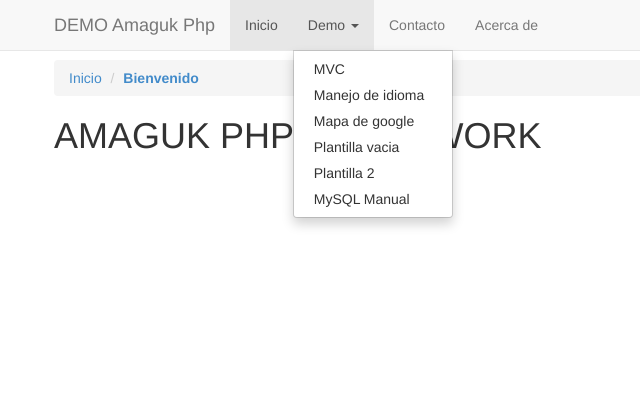
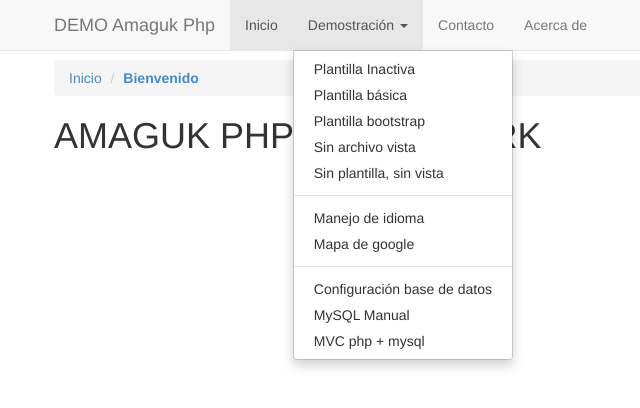
Before and after one commit to agustinistmo/amagukphp, a PHP site: page /index.php/ in a window 1280 px wide, after a click on "Demostración". Shown: the top 408 px of the page, without its empty margins (16-656 px from the left). Run offline with PHP 8.4, Linux system fonts and the light colour scheme; some libraries are stand-ins or nearby versions.

Commit message:
Cambio en los contenidos demostrativos
Cambio en los contenidos demostrativos, el layout principal no requiere
la funcionalidad de reemplazo.

```diff
--- a/application/_layouts/clear.php
+++ /dev/null
@@ -1 +0,0 @@
-<?php  $this->content(); ?>
--- a/application/_layouts/developer.php
+++ /dev/null
@@ -1,4 +0,0 @@
-<?php
-		//require_once 'public/themes/amaguk.index.phtml';
-		$this->replace_layout("amaguk","amaguk");
-?>
--- a/application/_layouts/index.php
+++ b/application/_layouts/index.php
@@ -1,3 +1,111 @@
 <?php
-	$this->replace_layout("amaguk","amaguk");
+//	require_once 'templates/amaguk/final/bootstrap3.php'
 ?>
+<!DOCTYPE html PUBLIC "-//W3C//DTD HTML 4.01 Transitional//EN" "http://www.w3.org/TR/html4/loose.dtd">
+<html lang="es">
+  <head>
+    <meta http-equiv="Content-Type" content="text/html; charset=utf-8">
+    <meta http-equiv="X-UA-Compatible" content="IE=edge">
+    <meta name="viewport" content="width=device-width, initial-scale=1.0">
+    <meta name="description" content="">
+    <meta name="author" content="">
+    <link rel="shortcut icon" href="<?php print MGK_HOME?>/public/ico/favicon.png">
+    <title>DEMO Amaguk PHP Framework</title>
+
+    <!-- Bootstrap core CSS -->
+    <link href="<?php print MGK_HOME?>/public/bootstrap3/css/bootstrap.css" rel="stylesheet">
+    <!-- Custom styles for this template -->
+    <link href="<?php print MGK_HOME?>/public/bootstrap3/css/navbar-fixed-top.css" rel="stylesheet">
+
+    <!-- Just for debugging purposes. Don't actually copy this line! -->
+    <!--[if lt IE 9]><script src="<?php print MGK_HOME?>/docs-assets/js/ie8-responsive-file-warning.js"></script><![endif]-->
+
+    <!-- HTML5 shim and Respond.js IE8 support of HTML5 elements and media queries -->
+    <!--[if lt IE 9]>
+      <script src="https://oss.maxcdn.com/libs/html5shiv/3.7.0/html5shiv.js"></script>
+      <script src="https://oss.maxcdn.com/libs/respond.js/1.3.0/respond.min.js"></script>
+    <![endif]-->
+
+
+	<script type="text/javascript" src="http://ajax.googleapis.com/ajax/libs/jquery/1.8.2/jquery.min.js"></script>
+ </head>
+  <body>
+    <!-- Fixed navbar -->
+    <div class="navbar navbar-default navbar-fixed-top" role="navigation">
+      <div class="container">
+        <div class="navbar-header">
+          <button type="button" class="navbar-toggle" data-toggle="collapse" data-target=".navbar-collapse">
+            <span class="sr-only">Toggle navigation</span>
+            <span class="icon-bar"></span>
+            <span class="icon-bar"></span>
+            <span class="icon-bar"></span>
+          </button>
+          <a class="navbar-brand" href="<?php print MGK_HOME?>/index.php">DEMO Amaguk Php</a>
+        </div>
+        <div class="navbar-collapse collapse">
+          <ul class="nav navbar-nav">
+            <li id="index_ctrl"><a href="<?php print MGK_HOME?>/index.php">Inicio</a></li>
+            <li id="demo_ctrl" class="dropdown">
+              <a href="#" class="dropdown-toggle" data-toggle="dropdown">Demostración <b class="caret"></b></a>
+              <ul class="dropdown-menu">
+				<li ><a href="<?php print MGK_HOME?>/index.php/demo/plantilla_inactiva">Plantilla Inactiva</a></li>
+				<li ><a href="<?php print MGK_HOME?>/index.php/demo/plantilla_basica">Plantilla básica</a></li>
+				<li ><a href="<?php print MGK_HOME?>/index.php/demo/plantilla_bootstrap">Plantilla bootstrap</a></li>
+				<li ><a href="<?php print MGK_HOME?>/index.php/demo/sin_vista">Sin archivo vista</a></li>
+				<li ><a href="<?php print MGK_HOME?>/index.php/demo/json">Sin plantilla, sin vista</a></li>
+				<li class="divider"></li>
+                <li ><a href="<?php print MGK_HOME?>/index.php/demo/lang">Manejo de idioma</a></li>
+				<li ><a href="<?php print MGK_HOME?>/index.php/demo/mapa">Mapa de google</a></li>
+				<li class="divider"></li>
+				<li ><a href="<?php print MGK_HOME?>/index.php/demo/configuracion_db">Configuración base de datos</a></li>
+				<li ><a href="<?php print MGK_HOME?>/index.php/demo/consulta">MySQL Manual</a></li>
+                <li ><a href="<?php print MGK_HOME?>/index.php/demo">MVC php + mysql </a></li>
+              </ul>
+            </li>
+
+
+			<li id="index_ctrl"><a target="_blank" href="http://amagukmx.wordpress.com/">Contacto</a></li>
+			<li id="index_ctrl"><a href="<?php print MGK_HOME?>/index.php/demo/acercade">Acerca de</a></li>
+          </ul>
+
+          <ul class="nav navbar-nav navbar-right">
+            <?php if ($this->session->usuario != null ) :?>
+            <li class="dropdown">
+              <a href="#" class="dropdown-toggle" data-toggle="dropdown"> <span class="glyphicon glyphicon-user"></span> <?php print $this->session->usuario->getUsuario_email()?> <b class="caret"></b></a>
+              <ul class="dropdown-menu">
+                <li><a href="<?php print MGK_HOME?>/index.php/usuario"><span class="glyphicon glyphicon-user"></span> Perfil</a></li>
+                <li><a href="<?php print MGK_HOME?>/index.php/usuario/salir"><span class="glyphicon glyphicon-off"></span> Salir</a></li>
+                <li class="divider"></li>
+				<li><a href="<?php print MGK_HOME?>/index.php/"><span class="glyphicon glyphicon-off"></span> Inicio</a></li>
+              </ul>
+            </li>
+            <?php endif;?>
+          </ul>
+
+        </div><!--/.nav-collapse -->
+      </div>
+    </div>
+
+	<div class="container">
+			<ol class="breadcrumb">
+			  <li ><a href="<?php print MGK_HOME?>/index.php/<?php print $this->controller;?>/"><?php print $this->getController_title();?></a></li>
+			  <li ><strong><a href="<?php print MGK_HOME?>/index.php/<?php print $this->controller;?>/<?php print $this->action;?>"><?php print $this->getAction_title();?></a></strong></li>
+			</ol>
+		<?php  $this->content(); ?>
+
+	</div>
+
+    <!-- Bootstrap core JavaScript
+    ================================================== -->
+    <!-- Placed at the end of the document so the pages load faster -->
+    <script src="<?php print MGK_HOME?>/public/bootstrap3/js/bootstrap.min.js"></script>
+    <script>
+    $(function() {
+    	$( "#<?php print $this->action;?>_action" ).addClass( "active" );
+    	$( "#<?php print $this->controller;?>_ctrl" ).addClass( "active" );
+    	$( "#<?php print $this->controller;?>_ctrl_<?php print $this->action;?>_action" ).addClass( "active" );
+    });
+    </script>
+  </body>
+</html>
+<?php	//$this->replace_layout("amaguk","amaguk"); ?>
--- a/application/demo_mod/views/index.php
+++ b/application/demo_mod/views/index.php
@@ -1,4 +1,3 @@
-
 <ul class="nav nav-tabs">
   <li class="active"><a href="<?php print MGK_HOME?>/index.php/demo/">Inicio</a></li>
   <li><a href="<?php print MGK_HOME?>/index.php/demo/lista">Listado</a></li>
--- a/application/index_mod/controller/index_controller.php
+++ b/application/index_mod/controller/index_controller.php
@@ -15,5 +15,9 @@ class index_controller extends amaguk_controller {
 		$this->action_title="Bienvenido";
 	}
 
+	public function hola_mundo_action() {
+		$this->action_title="Bienvenido";
+	}
+
 }
 ?>
--- /dev/null
+++ b/application/index_mod/views/hola_mundo.php
@@ -0,0 +1 @@
+Hola Mundo
```
Also changed, not shown: application/_layouts/basic.php (added, +58 -0 lines), application/_layouts/plantilla2.php (deleted, +0 -22 lines), application/demo_mod/controller/demo_controller.php (+27 -11 lines), application/demo_mod/views/configuracion_db.php (added, +14 -0 lines), application/demo_mod/views/plantilla2.php (deleted, +0 -10 lines), application/demo_mod/views/plantilla_basica.php (added, +25 -0 lines), application/demo_mod/views/plantilla_bootstrap.php (added, +10 -0 lines), application/demo_mod/views/plantilla_inactiva.php (renamed from application/demo_mod/views/plantilla1.php).
